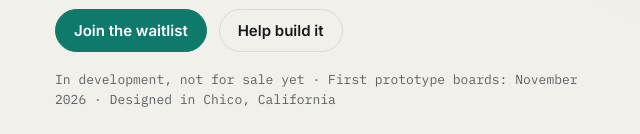
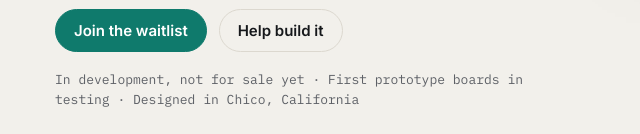
Before and after one commit to AceWood619/kinhaus-site, a plain HTML site: page index.html in a window 1280 px wide. Shown: the part 818-952 px from the top of the page, 35-675 px from the left. Drawn offline with Linux system fonts and the light colour scheme.

Commit message:
Site: prototype boards are in hand and in testing, not on the way
Co-Authored-By: Claude Opus 5.5 <noreply@anthropic.com>

```diff
--- a/index.html
+++ b/index.html
@@ -251,7 +251,7 @@ footer small { display: block; margin-top: 14px; font-size: 12.5px; max-width: 8
         <a class="btn" href="#waitlist">Join the waitlist</a>
         <a class="btn ghost" href="#back">Help build it</a>
       </div>
-      <p class="note">In development, not for sale yet · First prototype boards: November 2026 · Designed in Chico, California</p>
+      <p class="note">In development, not for sale yet · First prototype boards in testing · Designed in Chico, California</p>
     </div>
     <div class="stage">
       <img id="heroImg" src="img/ov2-front-charcoal.webp" alt="Kinhaus Node Voice in deep charcoal: a faceted, saucer-shaped wall device with a glowing halo edge, a hexagon grille and two status lights" width="1200" height="900">
@@ -355,7 +355,7 @@ footer small { display: block; margin-top: 14px; font-size: 12.5px; max-width: 8
       <p class="lede">Every Kinhaus device shares the same DNA: it senses, it knows its room, it cooperates with its neighbors, and it runs locally.</p>
       <img class="shot" style="margin-top:36px" src="img/nodes-lineup.webp" alt="Four Kinhaus Node variants side by side in deep charcoal" width="1200" height="415" loading="lazy">
       <div class="family">
-        <div class="card"><span class="chip now">Prototype boards on the way</span><h3>Node and Node Voice</h3><p>The flagship room device, with or without voice. Firmware is released and runs every day in our test home.</p></div>
+        <div class="card"><span class="chip now">Prototype boards in testing</span><h3>Node and Node Voice</h3><p>The flagship room device, with or without voice. Firmware is released and runs every day in our test home.</p></div>
         <div class="card feature-hub"><img class="shot hubimg" src="img/hub-front.webp" alt="Kinhaus Hub concept render: a dark desk tower with a glowing halo frame, camera and hexagon speaker grille" width="943" height="1200" loading="lazy"><span class="chip next">In design</span><h3>Kinhaus Hub</h3><p>A quiet desk tower that becomes your home's brain: Home Assistant and a private AI assistant running on your own hardware, so even the smart answers never leave the house.</p>
           <ul>
             <li>NVIDIA Jetson-class AI computer for local language models</li>
@@ -380,7 +380,7 @@ footer small { display: block; margin-top: 14px; font-size: 12.5px; max-width: 8
         <li class="done"><span class="when">Oct 2026</span><div><h3>Hardware designed</h3><p>Prototype circuit boards and the Home Assistant integration designed.</p></div></li>
         <li class="done"><span class="when">Nov 2026</span><div><h3>The stealth saucer</h3><p>The enclosure redesigned from scratch, printed and refined on the bench.</p></div></li>
         <li class="done"><span class="when">Nov 2026</span><div><h3>Living in a real home</h3><p>Released firmware for every Node model. Three Nodes run the founder's home every day, with signed room-to-room messages and signed updates.</p></div></li>
-        <li class="current"><span class="when">Now</span><div><h3>First prototype boards</h3><p>A small first batch of prototype boards is on its way. When it arrives, each board gets flashed and bench-tested before anything else happens.</p></div></li>
+        <li class="current"><span class="when">Now</span><div><h3>First prototype boards</h3><p>A small first batch of five prototype boards arrived in November 2026. Each one is being flashed and bench-tested now, and testing is still under way.</p></div></li>
         <li><span class="when">Next</span><div><h3>Ten-unit pilot batch</h3><p>A small validated batch, then a pilot in 5 to 15 real homes.</p></div></li>
         <li><span class="when">After the pilot</span><div><h3>Decide what comes next</h3><p>What the pilot homes teach us decides the next step. Waitlist members hear about it first.</p></div></li>
       </ol>
```
